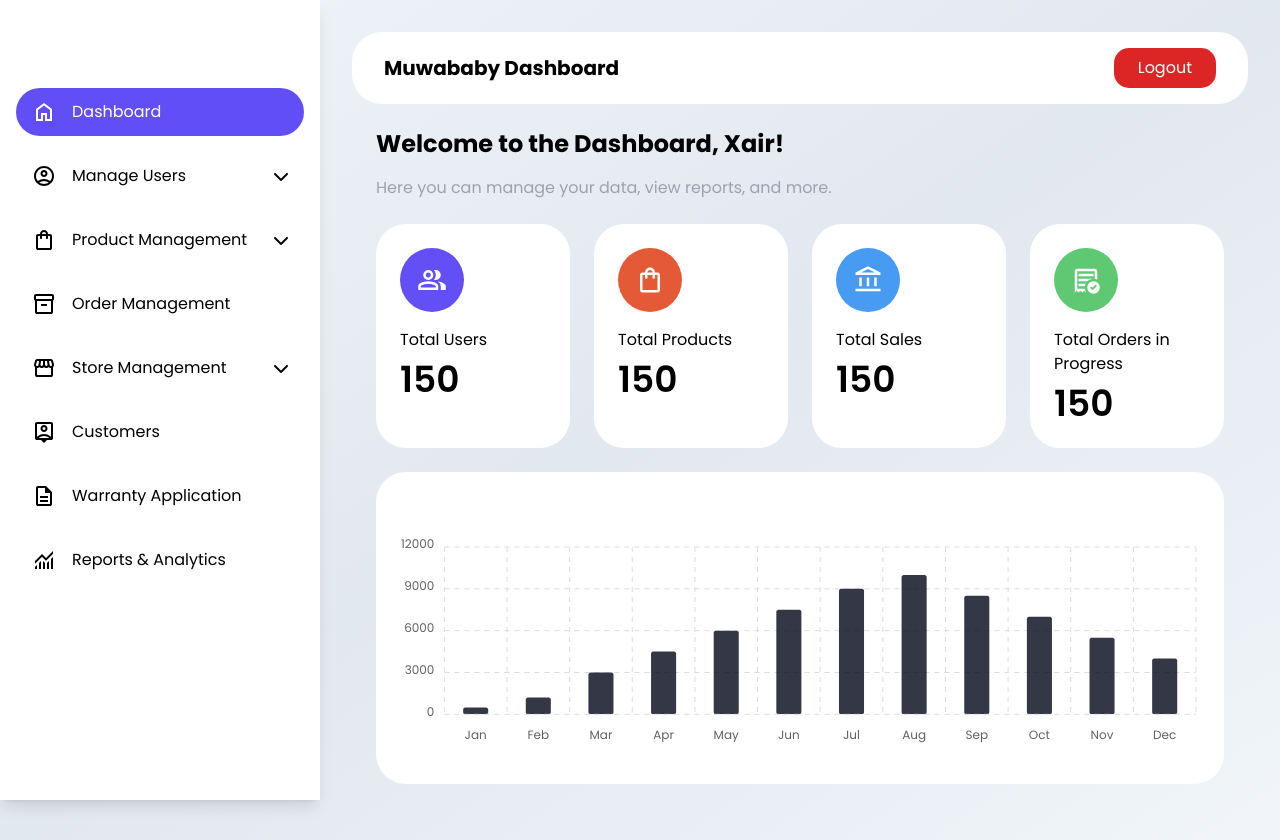
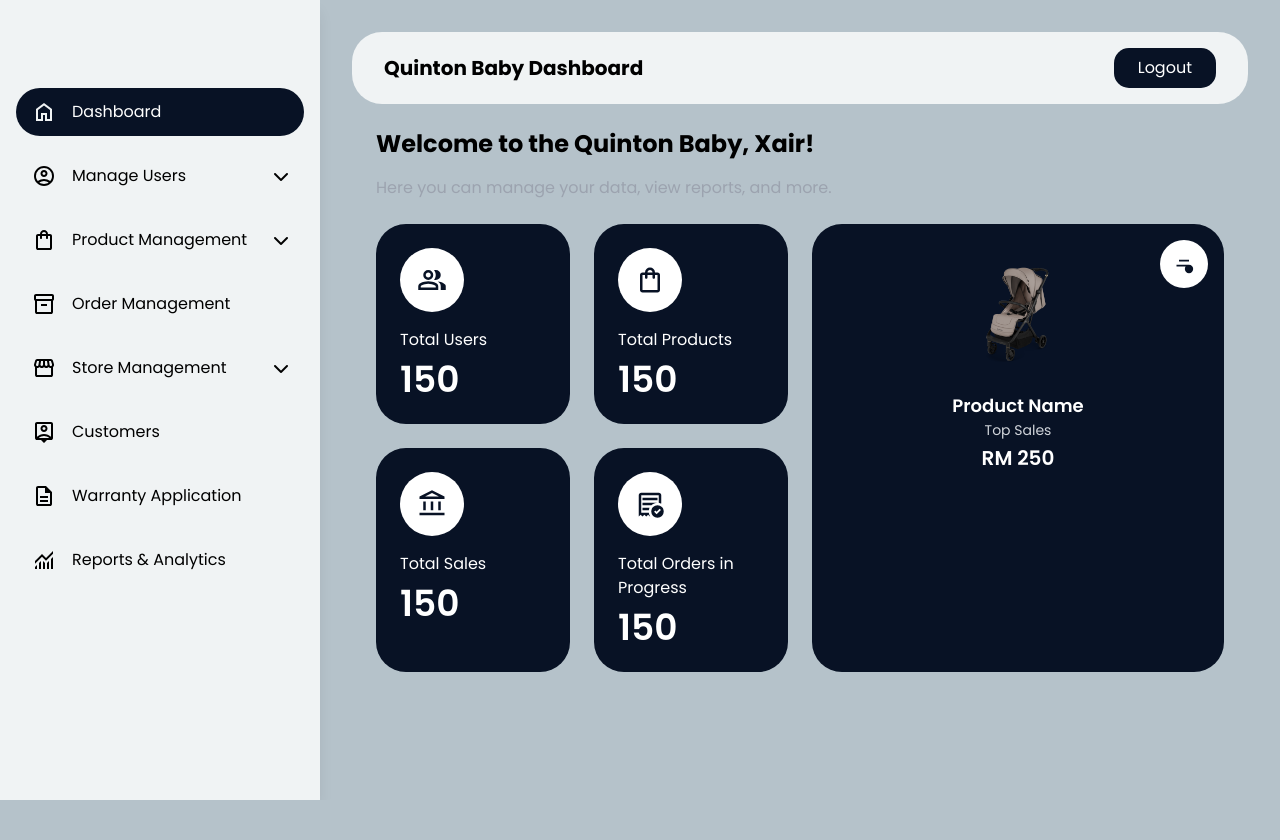
Before and after one commit to um-xair/quinton, a PHP site: page /admin/admin.php in a window 1280 px wide. After the commit the page ends 800 px from the top, so only its background shows below. Run offline with PHP 8.4, Linux system fonts and the light colour scheme; some libraries are stand-ins or nearby versions.

Commit message:
31-12-24

```diff
--- a/admin/admin.php
+++ b/admin/admin.php
@@ -1,62 +1,76 @@
 <?php include 'sidebar.php'; ?>
 
 <div class="p-6">
-            <h2 class="text-2xl text-black mb-4 font-bold">Welcome to the Dashboard, Xair!</h2>
+    <h2 class="text-2xl text-black mb-4 font-bold">Welcome to the Quinton Baby, Xair!</h2>
     <p class="text-gray-400 mb-6">Here you can manage your data, view reports, and more.</p>
 
-            <div class="grid grid-cols-1 sm:grid-cols-2 lg:grid-cols-4 gap-6">
-                <div class="bg-[#FFFFFF] rounded-[30px] p-6 flex flex-col items-start">
-                    <div class="w-16 h-16 flex items-center justify-center bg-[#624FF6] rounded-full mb-4">
-                        <svg xmlns="http://www.w3.org/2000/svg" height="30px" viewBox="0 -960 960 960" width="30px" fill="#FFFFFF">
+    <div class="grid grid-cols-1 lg:grid-cols-2 gap-6">
+        <div class="grid grid-cols-2 gap-6">
+            <div class="bg-[#081225] rounded-[30px] p-6 flex flex-col items-start">
+                <div class="w-16 h-16 flex items-center justify-center bg-[#FFFFFF] rounded-full mb-4">
+                    <svg xmlns="http://www.w3.org/2000/svg" height="30px" viewBox="0 -960 960 960" width="30px" fill="#081225">
                         <path d="M40-160v-112q0-34 17.5-62.5T104-378q62-31 126-46.5T360-440q66 0 130 15.5T616-378q29 15 46.5 43.5T680-272v112H40Zm720 0v-120q0-44-24.5-84.5T666-434q51 6 96 20.5t84 35.5q36 20 55 44.5t19 53.5v120H760ZM360-480q-66 0-113-47t-47-113q0-66 47-113t113-47q66 0 113 47t47 113q0 66-47 113t-113 47Zm400-160q0 66-47 113t-113 47q-11 0-28-2.5t-28-5.5q27-32 41.5-71t14.5-81q0-42-14.5-81T544-792q14-5 28-6.5t28-1.5q66 0 113 47t47 113ZM120-240h480v-32q0-11-5.5-20T580-306q-54-27-109-40.5T360-360q-56 0-111 13.5T140-306q-9 5-14.5 14t-5.5 20v32Zm240-320q33 0 56.5-23.5T440-640q0-33-23.5-56.5T360-720q-33 0-56.5 23.5T280-640q0 33 23.5 56.5T360-560Zm0 320Zm0-400Z"/>
                     </svg>
                 </div>
-                    <h3 class="text-md text-black mb-2">Total Users</h3>
-                    <p class="text-4xl font-semibold text-black">150</p>
+                <h3 class="text-md text-white mb-2">Total Users</h3>
+                <p class="text-4xl font-semibold text-white">150</p>
             </div>
 
-                <div class="bg-[#FFFFFF] rounded-[30px] p-6 flex flex-col items-start">
-                    <div class="w-16 h-16 flex items-center justify-center bg-[#E45A37] rounded-full mb-4">
-                        <svg xmlns="http://www.w3.org/2000/svg" height="30px" viewBox="0 -960 960 960" width="30px" fill="#FFFFFF">
+            <div class="bg-[#081225] rounded-[30px] p-6 flex flex-col items-start">
+                <div class="w-16 h-16 flex items-center justify-center bg-[#FFFFFF] rounded-full mb-4">
+                    <svg xmlns="http://www.w3.org/2000/svg" height="30px" viewBox="0 -960 960 960" width="30px" fill="#081225">
                         <path d="M240-80q-33 0-56.5-23.5T160-160v-480q0-33 23.5-56.5T240-720h80q0-66 47-113t113-47q66 0 113 47t47 113h80q33 0 56.5 23.5T800-640v480q0 33-23.5 56.5T720-80H240Zm0-80h480v-480h-80v80q0 17-11.5 28.5T600-520q-17 0-28.5-11.5T560-560v-80H400v80q0 17-11.5 28.5T360-520q-17 0-28.5-11.5T320-560v-80h-80v480Zm160-560h160q0-33-23.5-56.5T480-800q-33 0-56.5 23.5T400-720ZM240-160v-480 480Z"/>
                     </svg>
                 </div>
-                    <h3 class="text-md text-black mb-2">Total Products</h3>
-                    <p class="text-4xl font-semibold text-black">150</p>
+                <h3 class="text-md text-white mb-2">Total Products</h3>
+                <p class="text-4xl font-semibold text-white">150</p>
             </div>
 
-                <div class="bg-[#FFFFFF] rounded-[30px] p-6 flex flex-col items-start">
-                    <div class="w-16 h-16 flex items-center justify-center bg-[#479BF2] rounded-full mb-4">
-                        <svg xmlns="http://www.w3.org/2000/svg" height="30px" viewBox="0 -960 960 960" width="30px" fill="#FFFFFF">
+            <div class="bg-[#081225] rounded-[30px] p-6 flex flex-col items-start">
+                <div class="w-16 h-16 flex items-center justify-center bg-[#FFFFFF] rounded-full mb-4">
+                    <svg xmlns="http://www.w3.org/2000/svg" height="30px" viewBox="0 -960 960 960" width="30px" fill="#081225">
                         <path d="M200-280v-280h80v280h-80Zm240 0v-280h80v280h-80ZM80-120v-80h800v80H80Zm600-160v-280h80v280h-80ZM80-640v-80l400-200 400 200v80H80Zm178-80h444-444Zm0 0h444L480-830 258-720Z"/>
                     </svg>
                 </div>
-                    <h3 class="text-md text-black mb-2">Total Sales</h3>
-                    <p class="text-4xl font-semibold text-black">150</p>
+                <h3 class="text-md text-white mb-2">Total Sales</h3>
+                <p class="text-4xl font-semibold text-white">150</p>
             </div>
 
-                <div class="bg-[#FFFFFF] rounded-[30px] p-6 flex flex-col items-start">
-                    <div class="w-16 h-16 flex items-center justify-center bg-[#5EC872] rounded-full mb-4">
-                        <svg xmlns="http://www.w3.org/2000/svg" height="30px" viewBox="0 -960 960 960" width="30px" fill="#FFFFFF">
+            <div class="bg-[#081225] rounded-[30px] p-6 flex flex-col items-start">
+                <div class="w-16 h-16 flex items-center justify-center bg-[#FFFFFF] rounded-full mb-4">
+                    <svg xmlns="http://www.w3.org/2000/svg" height="30px" viewBox="0 -960 960 960" width="30px" fill="#081225">
                         <path d="m691-150 139-138-42-42-97 95-39-39-42 43 81 81ZM240-600h480v-80H240v80ZM720-40q-83 0-141.5-58.5T520-240q0-83 58.5-141.5T720-440q83 0 141.5 58.5T920-240q0 83-58.5 141.5T720-40ZM120-80v-680q0-33 23.5-56.5T200-840h560q33 0 56.5 23.5T840-760v267q-19-9-39-15t-41-9v-243H200v562h243q5 31 15.5 59T486-86l-6 6-60-60-60 60-60-60-60 60-60-60Zm120-200h203q3-21 9-41t15-39H240v80Zm0-160h284q38-37 88.5-58.5T720-520H240v80Zm-40 242v-562 562Z"/>
                     </svg>
                 </div>
-                    <h3 class="text-md text-black mb-2">Total Orders in Progress</h3>
-                    <p class="text-4xl font-semibold text-black">150</p>
+                <h3 class="text-md text-white mb-2">Total Orders in Progress</h3>
+                <p class="text-4xl font-semibold text-white">150</p>
             </div>
         </div>
 
-            <div class="mt-6">
-                <div class="relative flex flex-col rounded-[30px] bg-white bg-clip-border text-gray-700 h-[39vh]">
-                    <div class="relative mx-4 mt-4 flex flex-col gap-4 overflow-hidden rounded-none bg-transparent bg-clip-border text-gray-700 shadow-none md:flex-row md:items-center"></div>
-                    <div class="pt-6 px-2 pb-0">
-                        <div id="bar-chart"></div>
+        <div class="bg-[#081225] rounded-[30px] p-6 flex flex-col items-center relative">
+    <!-- Circle Icon at Top Right -->
+    <div class="absolute top-4 right-4 w-12 h-12 flex items-center justify-center bg-[#FFFFFF] rounded-full">
+        <svg xmlns="http://www.w3.org/2000/svg" height="20px" viewBox="0 -960 960 960" width="20px" fill="#081225">
+            <path d="M720-40q-83 0-141.5-58.5T520-240q0-83 58.5-141.5T720-440q83 0 141.5 58.5T920-240q0 83-58.5 141.5T720-40ZM240-600h480v-80H240v80Zm480 240H120v-80h600v80Z" />
+        </svg>
     </div>
+
+    <!-- Product Photo -->
+    <div class="w-32 h-32 mb-4">
+        <img src="../assets/stroller.png" alt="Product Photo" class="rounded-lg object-cover w-full h-full">
+    </div>
+
+    <!-- Product Details -->
+    <h3 class="text-lg font-semibold text-white">Product Name</h3>
+    <p class="text-sm text-gray-300 mb-1">Top Sales</p>
+    <p class="text-xl font-semibold text-white">RM 250</p>
+</div>
+
+
     </div>
 </div>
 
-        </div>
-    </div>
+
 
     <script src="https://cdn.jsdelivr.net/npm/apexcharts"></script>
     <script>
@@ -80,7 +94,7 @@
             dataLabels: {
             enabled: false,
         },
-            colors: ["#020617"],
+            colors: ["#081225"],
             plotOptions: {
             bar: {
                 columnWidth: "40%",
@@ -96,7 +110,7 @@
                 },
             labels: {
                 style: {
-                    colors: "#616161",
+                    colors: "#081225",
                     fontSize: "12px",
                     fontFamily: "inherit",
                     fontWeight: 400,
@@ -120,7 +134,7 @@
             yaxis: {
                 labels: {
                     style: {
-                        colors: "#616161",
+                        colors: "#081225",
                         fontSize: "12px",
                         fontFamily: "inherit",
                         fontWeight: 400,
--- a/admin/sidebar.php
+++ b/admin/sidebar.php
@@ -13,9 +13,9 @@
         }
     </style>
 </head>
-<body class="bg-gradient-to-br from-slate-100 via-slate-200 to-slate-100 flex flex-col md:flex-row">
+<body class="bg-[#B5C2CA] flex flex-col md:flex-row">
 
-    <div id="sidebar" class="bg-[#FFFFFF] text-black w-80 h-screen flex flex-col fixed left-0 top-0 transform -translate-x-full md:translate-x-0 transition-transform duration-300 ease-in-out shadow-lg">
+    <div id="sidebar" class="bg-[#F0F3F4] text-black w-80 h-screen flex flex-col fixed left-0 top-0 transform -translate-x-full md:translate-x-0 transition-transform duration-300 ease-in-out shadow-lg">
         <div class="flex items-center justify-between p-4">
             <h2 class="text-lg font-bold"></h2>
             <button id="close-btn" class="text-gray-400 hover:text-gray-200 md:hidden">
@@ -25,15 +25,15 @@
         <nav class="flex-grow p-4">
             <ul class="mt-10">
                 <li class="mb-4">
-                    <a href="admin.php" class="flex items-center block py-3 px-4 bg-[#614EF7] text-white rounded-[30px] mt-2">
-                        <svg xmlns="http://www.w3.org/2000/svg" height="24px" viewBox="0 -960 960 960" width="24px" fill="#FFFFFF">
+                    <a href="admin.php" class="flex items-center block py-3 px-4 bg-[#081225] text-white rounded-[30px] mt-2">
+                        <svg xmlns="http://www.w3.org/2000/svg" height="24px" viewBox="0 -960 960 960" width="24px" fill="#F0F3F4">
                             <path d="M240-200h120v-240h240v240h120v-360L480-740 240-560v360Zm-80 80v-480l320-240 320 240v480H520v-240h-80v240H160Zm320-350Z"/>
                         </svg>
                         <span class="ml-4">Dashboard</span>
                     </a>
                 </li>
                 <li class="mb-4 relative">
-                    <a href="#" id="user-menu-toggle" class="flex items-center block py-3 px-4 hover:bg-[#614EF7] hover:text-white rounded-[30px] group">
+                    <a href="#" id="user-menu-toggle" class="flex items-center block py-3 px-4 hover:bg-[#081225] hover:text-white rounded-[30px] group">
                         <svg xmlns="http://www.w3.org/2000/svg" height="24px" viewBox="0 -960 960 960" width="24px" class="fill-black group-hover:fill-white">
                             <path d="M234-276q51-39 114-61.5T480-360q69 0 132 22.5T726-276q35-41 54.5-93T800-480q0-133-93.5-226.5T480-800q-133 0-226.5 93.5T160-480q0 59 19.5 111t54.5 93Zm246-164q-59 0-99.5-40.5T340-580q0-59 40.5-99.5T480-720q59 0 99.5 40.5T620-580q0 59-40.5 99.5T480-440Zm0 360q-83 0-156-31.5T197-197q-54-54-85.5-127T80-480q0-83 31.5-156T197-763q54-54 127-85.5T480-880q83 0 156 31.5T763-763q54 54 85.5 127T880-480q0 83-31.5 156T763-197q-54 54-127 85.5T480-80Zm0-80q53 0 100-15.5t86-44.5q-39-29-86-44.5T480-280q-53 0-100 15.5T294-220q39 29 86 44.5T480-160Zm0-360q26 0 43-17t17-43q0-26-17-43t-43-17q-26 0-43 17t-17 43q0 26 17 43t43 17Zm0-60Zm0 360Z"/>
                         </svg>
@@ -42,18 +42,18 @@
                     </a>
                     <ul id="user-submenu" class="hidden bg-gradient-to-br from-slate-100 via-slate-200 to-slate-100 mt-4 rounded-[15px] overflow-hidden p-2">
                         <li class="mb-2">
-                            <a href="manage-user.php" class="block py-2 px-4 hover:bg-[#614EF7] hover:text-white rounded-[7px]">All user</a>
+                            <a href="manage-user.php" class="block py-2 px-4 hover:bg-[#081225] hover:text-white rounded-[7px]">All user</a>
                         </li>
                         <li class="mb-2">
-                            <a href="add-user.php" class="block py-2 px-4 hover:bg-[#614EF7] hover:text-white rounded-[7px]">Add User</a>
+                            <a href="add-user.php" class="block py-2 px-4 hover:bg-[#081225] hover:text-white rounded-[7px]">Add User</a>
                         </li>
                         <li class="mb-2">
-                            <a href="manage-role.php" class="block py-2 px-4 hover:bg-[#614EF7] hover:text-white rounded-[7px]">Manage Role</a>
+                            <a href="manage-role.php" class="block py-2 px-4 hover:bg-[#081225] hover:text-white rounded-[7px]">Manage Role</a>
                         </li>
                     </ul>
                 </li>
                 <li class="mb-4">
-                    <a href="#" id="product-menu-toggle" class="flex items-center block py-3 px-4 hover:bg-[#614EF7] hover:text-white rounded-[30px] group">
+                    <a href="#" id="product-menu-toggle" class="flex items-center block py-3 px-4 hover:bg-[#081225] hover:text-white rounded-[30px] group">
                         <svg xmlns="http://www.w3.org/2000/svg" height="24px" viewBox="0 -960 960 960" width="24px" class="fill-black group-hover:fill-white">
                             <path d="M240-80q-33 0-56.5-23.5T160-160v-480q0-33 23.5-56.5T240-720h80q0-66 47-113t113-47q66 0 113 47t47 113h80q33 0 56.5 23.5T800-640v480q0 33-23.5 56.5T720-80H240Zm0-80h480v-480h-80v80q0 17-11.5 28.5T600-520q-17 0-28.5-11.5T560-560v-80H400v80q0 17-11.5 28.5T360-520q-17 0-28.5-11.5T320-560v-80h-80v480Zm160-560h160q0-33-23.5-56.5T480-800q-33 0-56.5 23.5T400-720ZM240-160v-480 480Z"/>
                         </svg>
@@ -62,18 +62,18 @@
                     </a>
                     <ul id="product-submenu" class="hidden bg-gradient-to-br from-slate-100 via-slate-200 to-slate-100 mt-4 rounded-[15px] overflow-hidden p-2">
                         <li class="mb-2">
-                            <a href="manage-product.php" class="block py-2 px-4 hover:bg-[#614EF7] hover:text-white rounded-[7px]">All product</a>
+                            <a href="manage-product.php" class="block py-2 px-4 hover:bg-[#081225] hover:text-white rounded-[7px]">All product</a>
                         </li>
                         <li class="mb-2">
-                            <a href="add-product.php" class="block py-2 px-4 hover:bg-[#614EF7] hover:text-white rounded-[7px]">Add product</a>
+                            <a href="add-product.php" class="block py-2 px-4 hover:bg-[#081225] hover:text-white rounded-[7px]">Add product</a>
                         </li>
                         <li class="mb-2">
-                            <a href="manage-category.php" class="block py-2 px-4 hover:bg-[#614EF7] hover:text-white rounded-[7px]">Manage category</a>
+                            <a href="manage-category.php" class="block py-2 px-4 hover:bg-[#081225] hover:text-white rounded-[7px]">Manage category</a>
                         </li>
                     </ul>
                 </li>
                 <li class="mb-4">
-                    <a href="order.php" class="flex items-center block py-3 px-4 hover:bg-[#614EF7] hover:text-white rounded-[30px] group">
+                    <a href="order.php" class="flex items-center block py-3 px-4 hover:bg-[#081225] hover:text-white rounded-[30px] group">
                         <svg xmlns="http://www.w3.org/2000/svg" height="24px" viewBox="0 -960 960 960" width="24px" class="fill-black group-hover:fill-white">
                             <path d="M200-80q-33 0-56.5-23.5T120-160v-451q-18-11-29-28.5T80-680v-120q0-33 23.5-56.5T160-880h640q33 0 56.5 23.5T880-800v120q0 23-11 40.5T840-611v451q0 33-23.5 56.5T760-80H200Zm0-520v440h560v-440H200Zm-40-80h640v-120H160v120Zm200 280h240v-80H360v80Zm120 20Z"/>
                         </svg>
@@ -81,7 +81,7 @@
                     </a>
                 </li>
                 <li class="mb-4">
-                    <a href="#" id="store-menu-toggle" class="flex items-center block py-3 px-4 hover:bg-[#614EF7] hover:text-white rounded-[30px] group">
+                    <a href="#" id="store-menu-toggle" class="flex items-center block py-3 px-4 hover:bg-[#081225] hover:text-white rounded-[30px] group">
                         <svg xmlns="http://www.w3.org/2000/svg" height="24px" viewBox="0 -960 960 960" width="24px" class="fill-black group-hover:fill-white">
                             <path d="M841-518v318q0 33-23.5 56.5T761-120H201q-33 0-56.5-23.5T121-200v-318q-23-21-35.5-54t-.5-72l42-136q8-26 28.5-43t47.5-17h556q27 0 47 16.5t29 43.5l42 136q12 39-.5 71T841-518Zm-272-42q27 0 41-18.5t11-41.5l-22-140h-78v148q0 21 14 36.5t34 15.5Zm-180 0q23 0 37.5-15.5T441-612v-148h-78l-22 140q-4 24 10.5 42t37.5 18Zm-178 0q18 0 31.5-13t16.5-33l22-154h-78l-40 134q-6 20 6.5 43t41.5 23Zm540 0q29 0 42-23t6-43l-42-134h-76l22 154q3 20 16.5 33t31.5 13ZM201-200h560v-282q-5 2-6.5 2H751q-27 0-47.5-9T663-518q-18 18-41 28t-49 10q-27 0-50.5-10T481-518q-17 18-39.5 28T393-480q-29 0-52.5-10T299-518q-21 21-41.5 29.5T211-480h-4.5q-2.5 0-5.5-2v282Zm560 0H201h560Z"/>
                         </svg>
@@ -90,15 +90,15 @@
                     </a>
                     <ul id="store-submenu" class="hidden bg-gradient-to-br from-slate-100 via-slate-200 to-slate-100 mt-4 rounded-[15px] overflow-hidden p-2">
                         <li class="mb-2">
-                            <a href="manage-store.php" class="block py-2 px-4 hover:bg-[#614EF7] hover:text-white rounded-[7px]">Manage Store</a>
+                            <a href="manage-store.php" class="block py-2 px-4 hover:bg-[#081225] hover:text-white rounded-[7px]">Manage Store</a>
                         </li>
                         <li class="mb-2">
-                            <a href="add-store.php" class="block py-2 px-4 hover:bg-[#614EF7] hover:text-white rounded-[7px]">Add New Store</a>
+                            <a href="add-store.php" class="block py-2 px-4 hover:bg-[#081225] hover:text-white rounded-[7px]">Add New Store</a>
                         </li>
                     </ul>
                 </li>
                 <li class="mb-4">
-                    <a href="customer.php" class="flex items-center block py-3 px-4 hover:bg-[#614EF7] hover:text-white rounded-[30px] group">
+                    <a href="customer.php" class="flex items-center block py-3 px-4 hover:bg-[#081225] hover:text-white rounded-[30px] group">
                     <svg xmlns="http://www.w3.org/2000/svg" height="24px" viewBox="0 -960 960 960" width="24px" class="fill-black group-hover:fill-white">
                         <path d="M480-40 360-160H200q-33 0-56.5-23.5T120-240v-560q0-33 23.5-56.5T200-880h560q33 0 56.5 23.5T840-800v560q0 33-23.5 56.5T760-160H600L480-40ZM200-286q54-53 125.5-83.5T480-400q83 0 154.5 30.5T760-286v-514H200v514Zm280-194q58 0 99-41t41-99q0-58-41-99t-99-41q-58 0-99 41t-41 99q0 58 41 99t99 41ZM280-240h400v-10q-42-35-93-52.5T480-320q-56 0-107 17.5T280-250v10Zm200-320q-25 0-42.5-17.5T420-620q0-25 17.5-42.5T480-680q25 0 42.5 17.5T540-620q0 25-17.5 42.5T480-560Zm0 17Z"/>
                     </svg>
@@ -106,7 +106,7 @@
                     </a>
                 </li>
                 <li class="mb-4">
-                    <a href="warranty.php" class="flex items-center block py-3 px-4 hover:bg-[#614EF7] hover:text-white rounded-[30px] group">
+                    <a href="warranty.php" class="flex items-center block py-3 px-4 hover:bg-[#081225] hover:text-white rounded-[30px] group">
                     <svg xmlns="http://www.w3.org/2000/svg" height="24px" viewBox="0 -960 960 960" width="24px" class="fill-black group-hover:fill-white">
                         <path d="M320-240h320v-80H320v80Zm0-160h320v-80H320v80ZM240-80q-33 0-56.5-23.5T160-160v-640q0-33 23.5-56.5T240-880h320l240 240v480q0 33-23.5 56.5T720-80H240Zm280-520v-200H240v640h480v-440H520ZM240-800v200-200 640-640Z"/>
                     </svg>
@@ -114,7 +114,7 @@
                     </a>
                 </li>
                 <li class="mb-4">
-                    <a href="#" class="flex items-center block py-3 px-4 hover:bg-[#614EF7] hover:text-white rounded-[30px] group">
+                    <a href="#" class="flex items-center block py-3 px-4 hover:bg-[#081225] hover:text-white rounded-[30px] group">
                         <svg xmlns="http://www.w3.org/2000/svg" height="24px" viewBox="0 -960 960 960" width="24px" class="fill-black group-hover:fill-white">
                             <path d="M120-120v-80l80-80v160h-80Zm160 0v-240l80-80v320h-80Zm160 0v-320l80 81v239h-80Zm160 0v-239l80-80v319h-80Zm160 0v-400l80-80v480h-80ZM120-327v-113l280-280 160 160 280-280v113L560-447 400-607 120-327Z"/>
                         </svg>
@@ -126,15 +126,15 @@
     </div>
 
     <div class="flex-1 md:ml-80 p-8">
-        <div class="bg-[#FFFFFF] text-black p-4 flex justify-between items-center rounded-[30px]">
+        <div class="bg-[#F0F3F4] text-black p-4 flex justify-between items-center rounded-[30px]">
             <button id="menu-btn" class="md:hidden ml-4">
                 <i class="fas fa-bars text-2xl"></i>
             </button>
             <div class="flex items-center space-x-2 ml-4">
-                <h1 class="text-sm font-bold lg:text-xl">Muwababy Dashboard</h1>
+                <h1 class="text-sm font-bold lg:text-xl">Quinton Baby Dashboard</h1>
             </div>
             <div>
-                <button class="mr-4 bg-red-600 hover:bg-blue-500 text-white px-6 py-2 rounded-[15px]">Logout</button>
+                <button class="mr-4 bg-[#081225] text-white px-6 py-2 rounded-[15px]">Logout</button>
             </div>
         </div>
 
```
Also changed, not shown: assets/gradient-image.png (added). Lines whose indentation alone changed are shown as unchanged.
